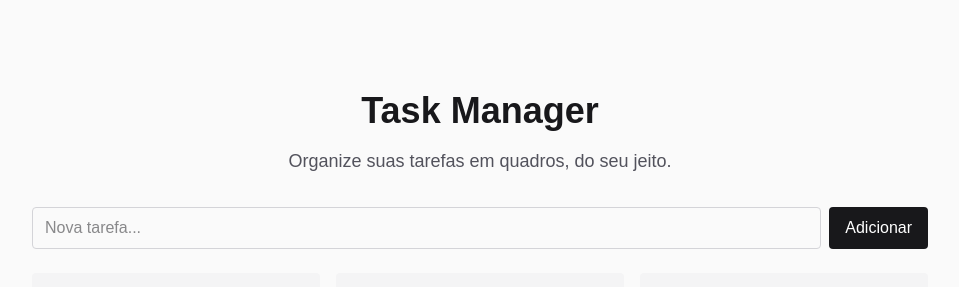
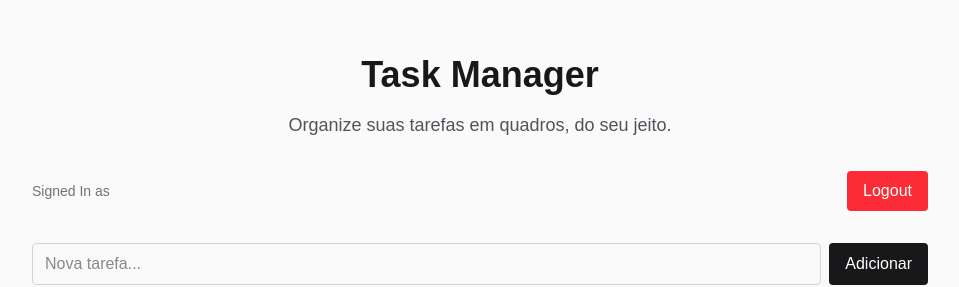
Before and after one commit to daviffc/TaskManager, a Next.js app: page / in a window 1280 px wide. Shown: the part 184-471 px from the top of the page, without its empty margins (160-1119 px from the left). Built offline with nearby package versions, Linux system fonts and the light colour scheme; no server answers.

Commit message:
feat: add logout button and display logged-in user

```diff
--- /dev/null
+++ b/src/Components/LogoutButton.tsx
@@ -0,0 +1,14 @@
+"use client";
+
+import { signOut } from "next-auth/react";
+
+export default function LogoutButton() {
+  return (
+    <button
+      onClick={() => signOut({callbackUrl: "/login"})}
+      className="rounded bg-red-500 px-4 py-2 text-white hover:bg-red-600"
+    >
+      Logout
+    </button>
+  );
+}
--- a/src/app/page.tsx
+++ b/src/app/page.tsx
@@ -1,16 +1,28 @@
 import TaskList from "@/Components/TaskList";
+import LogoutButton from "@/Components/LogoutButton";
+import { auth } from "@/lib/auth";
 
-export default function Home() {
+export default async function Home() {
+
+  const session = await auth();
+
   return (
     <main className="flex min-h-screen flex-col items-center justify-center gap-8 bg-zinc-50 p-8">
-      <div className="text-center">
-        <h1 className="text-4xl font-bold text-zinc-900">
-          Task Manager
-        </h1>
+      <div className="flex w-full max-w-4xl items-center justify between">
+        <div className="text-center flex-1">
+          <h1 className="text-4xl font-bold text-zinc-900">Task Manager</h1>
         <p className="mt-4 text-lg text-zinc-600">
           Organize suas tarefas em quadros, do seu jeito.
         </p>
       </div>
+    </div>
+
+    <div className="flex w-full max-w-4xl items-center justify-between">
+      <p className="text-sm text-zinc-500">
+        Signed In as {session?.user?.name}
+      </p>
+      <LogoutButton />
+    </div>
 
       <TaskList />
     </main>
```
